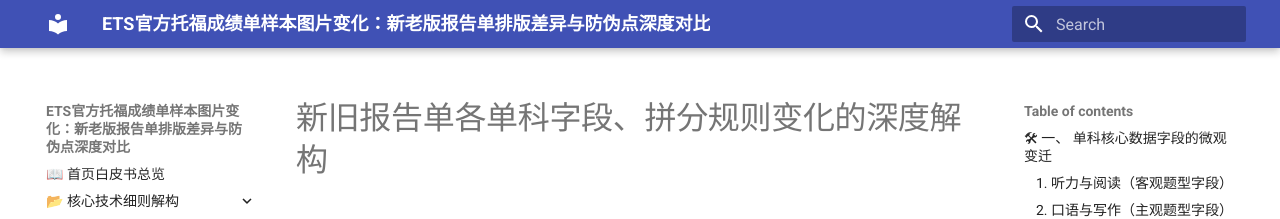
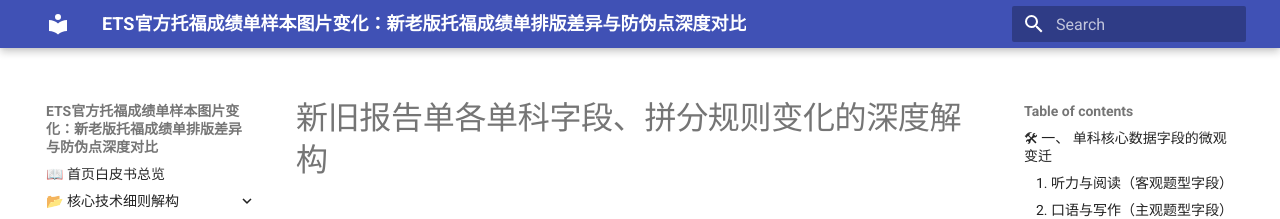
Before and after one commit to yasicj/toefldb, an MkDocs documentation site: the page built from docs/layout_analysis.md, in a window 1280 px wide. Shown: the top 219 px of the page. Built offline with MkDocs 1.6.1 and Material for MkDocs 9.7.7, drawn with Linux system fonts in a browser that asks for light colours.

Commit message:
Update mkdocs.yml

```diff
--- a/mkdocs.yml
+++ b/mkdocs.yml
@@ -1,4 +1,4 @@
-site_name: ETS官方托福成绩单样本图片变化：新老版报告单排版差异与防伪点深度对比
+site_name: ETS官方托福成绩单样本图片变化：新老版托福成绩单排版差异与防伪点深度对比
 theme:
   name: material
   custom_dir: overrides
```
